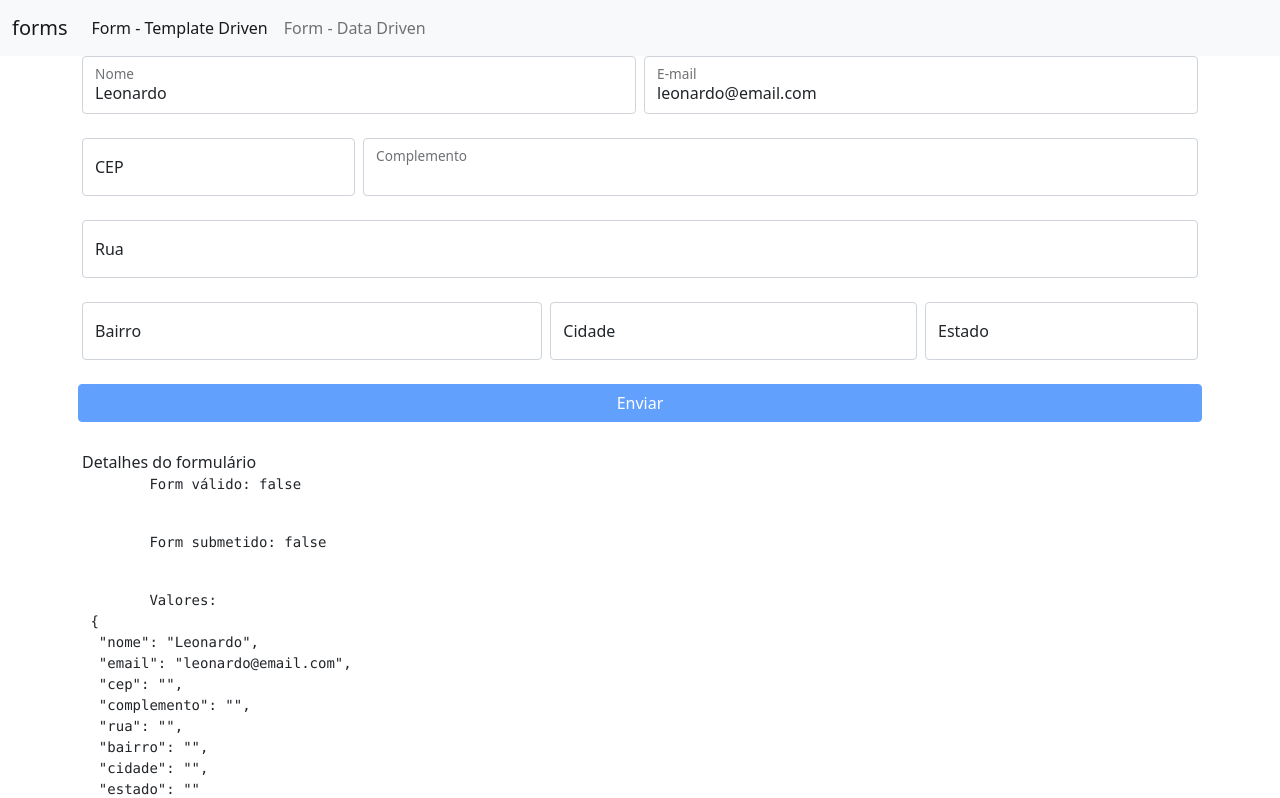
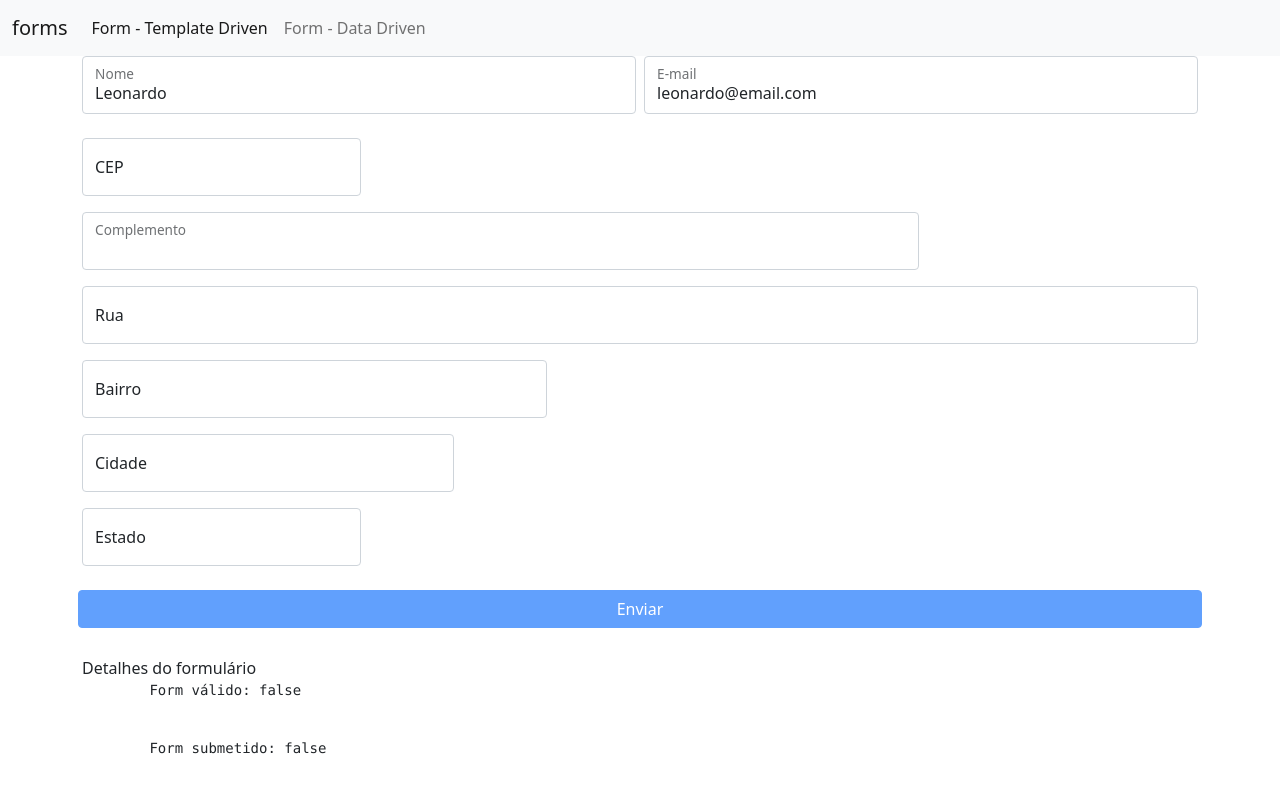
Before and after one commit to leorv/AngularCompleto, an Angular app in the folder forms/: page /templateForm in a window 1280 px wide. Shown: the top 798 px of the page. Built offline with nearby package versions, Linux system fonts and the light colour scheme.

Commit message:
agrupando dados do formulario - form groups - ngModelGroup

```diff
--- a/forms/src/app/template-form/template-form.component.html
+++ b/forms/src/app/template-form/template-form.component.html
@@ -20,6 +20,7 @@
         </app-campo-control-erro>
     </div>
 
+    <div ngModelGroup="endereco">
         <div class="col-md-3">
             <div class="form-floating mb-3">
                 <input type="text" class="form-control" id="cep" name="cep" ngModel required #cep="ngModel"
@@ -81,6 +82,8 @@
             <app-campo-control-erro [mostrarErro]="verificaInvalidTouched(estado)" msgErro="Estado é obrigatório">
             </app-campo-control-erro>
         </div>
+    </div>
+
 
 
     <button type="submit" class="btn btn-primary" [disabled]="!f.valid">
```
Lines whose indentation alone changed are shown as unchanged.
